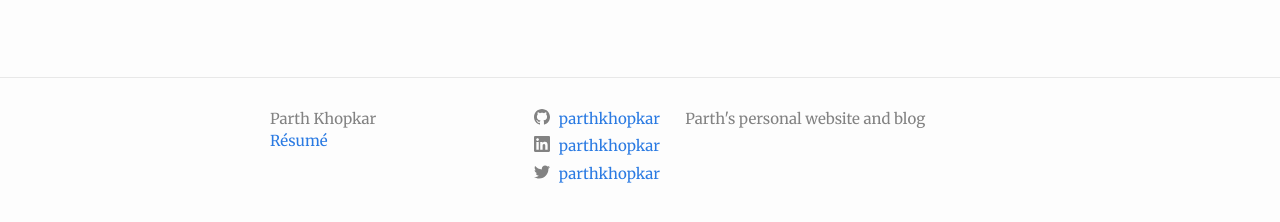
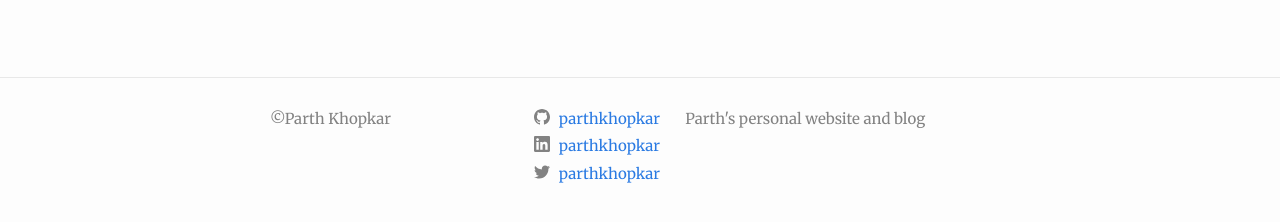
Before and after one commit to parthkhopkar/parthkhopkar.github.io, a Jekyll site: the page built from 404.html, in a window 1280 px wide. Shown: the part 655-877 px from the top of the page. Built offline with Jekyll 4.4.1, drawn with Linux system fonts in a browser that asks for light colours.

Commit message:
Add copyright symbol

```diff
--- a/_includes/footer.html
+++ b/_includes/footer.html
@@ -18,7 +19,6 @@
             {%- if site.email -%}
             <li><a class="u-email" href="mailto:{{ site.email }}">{{ site.email }}</a></li>
             {%- endif -%}
-            <li><a href="/assets/files/Resume-Parth-Khopkar.pdf" target="_blank">Résumé</a></li>
         </ul>
       </div>
 
```
Also changed, not shown: other parts of _includes/footer.html (+1 -0 lines).
